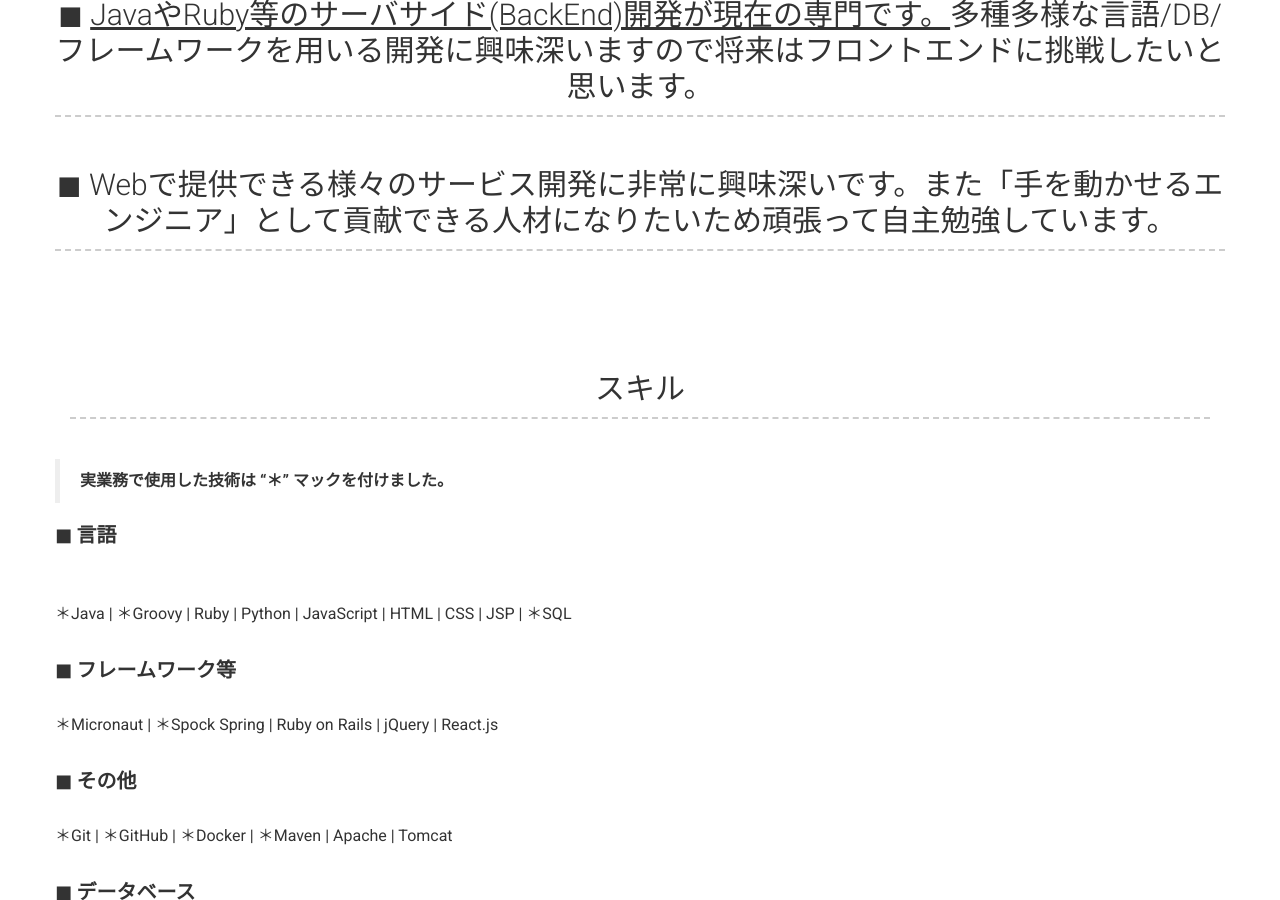
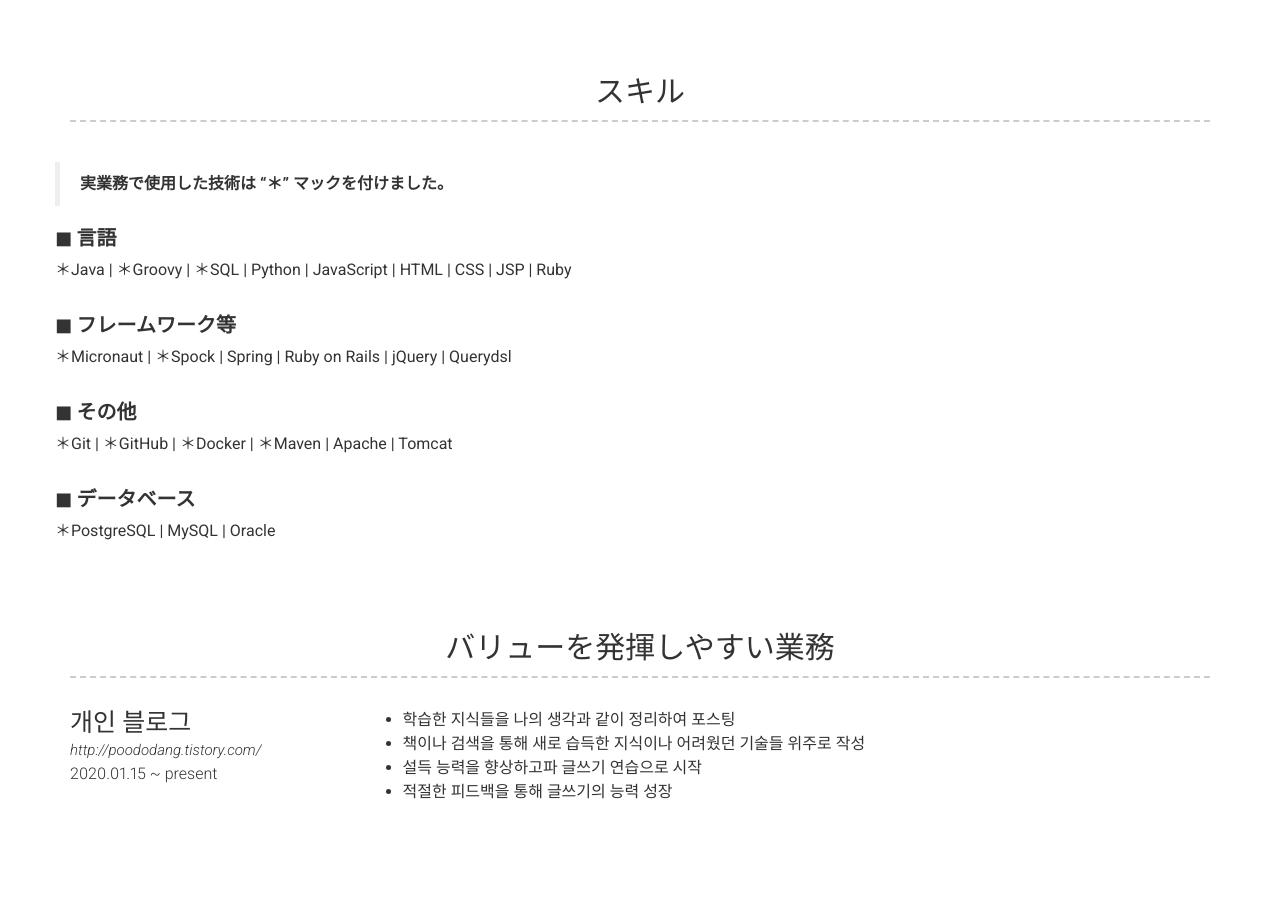
Before and after one commit to SeungyeonHwang/SeungyeonHwang.github.io, a Jekyll site: the page built from index.md, in a window 1280 px wide and 900 px high, scrolled down 1118 px. Built offline with Jekyll 4.4.1, drawn with Linux system fonts in a browser that asks for light colours; nearby versions of some CDN libraries.

Commit message:
no message

```diff
--- a/_config.yml
+++ b/_config.yml
@@ -38,33 +38,30 @@ about_content: |
 # Activity Section
 activity_title: 概要
 activity_content: |
-  ### ◼︎ 株式会社ホープスに入社後、約1年間、基幹システムの構築（主にERPシステム）に従事し、<u>要件定義や設計などの上流工程から、アジャイルのスクラッチ開発(スクラム)やテストまで経験しておりました。直近の案件では大手メーカの受発注システムのスクラッチ開発で機能具現化及びテストコード作成を担当してました。</u>
-  ### ◼︎ <u>JavaやRuby等のサーバサイド(BackEnd)開発が現在の専門です。</u>多種多様な言語/DB/フレームワークを用いる開発に興味深いますので将来はフロントエンドに挑戦したいと思います。
-  ### ◼︎ Webで提供できる様々のサービス開発に非常に興味深いです。また「手を動かせるエンジニア」として貢献できる人材になりたいため頑張って自主勉強しています。
+  ## ◼︎ 株式会社ホープスに入社後、約1年間、基幹システムの構築（主にERPシステム）に従事し、<u>要件定義や設計などの上流工程から、アジャイルのスクラッチ開発(スクラム)やテストまで経験しておりました。直近の案件では大手メーカの受発注システムのスクラッチ開発で機能具現化及びテストコード作成を担当してました。</u>
+  <br>
+  ## ◼︎ <u>JavaやRuby等のサーバサイド(BackEnd)開発が現在の専門です。</u>多種多様な言語/DB/フレームワークを用いる開発に興味深いますので将来はフロントエンドに挑戦したいと思います。
+  <br>
+  ## ◼︎ Webで提供できる様々のサービス開発に非常に興味深いです。また「手を動かせるエンジニア」として貢献できる人材になりたいため頑張って自主勉強しています。
 # Skill Section
 skill_title: スキル
 skill_content: |
   >**実業務で使用した技術は "＊" マックを付けました。**
 
   ## **◼︎ 言語**
-  <br>
-    ＊Java | ＊Groovy | Ruby | Python | JavaScript | HTML | CSS | JSP | ＊SQL <br>
+  ＊Java | ＊Groovy | ＊SQL | Python | JavaScript | HTML | CSS | JSP | Ruby
   <br>
 
   ## **◼︎ フレームワーク等**
-  <br>
-    ＊Micronaut | ＊Spock Spring | Ruby on Rails | jQuery | React.js<br>
+  ＊Micronaut | ＊Spock | Spring | Ruby on Rails | jQuery | Querydsl
   <br>
 
   ## **◼︎ その他**
-  <br>
-    ＊Git | ＊GitHub | ＊Docker | ＊Maven | Apache | Tomcat<br>
+  ＊Git | ＊GitHub | ＊Docker | ＊Maven | Apache | Tomcat
   <br>
 
   ## **◼︎ データベース**
-  <br>
-    ＊PostgreSQL | MySQL | Oracle
-
+  ＊PostgreSQL | MySQL | Oracle
 
 # OpenSource Section
 open-source_title: バリューを発揮しやすい業務
```
